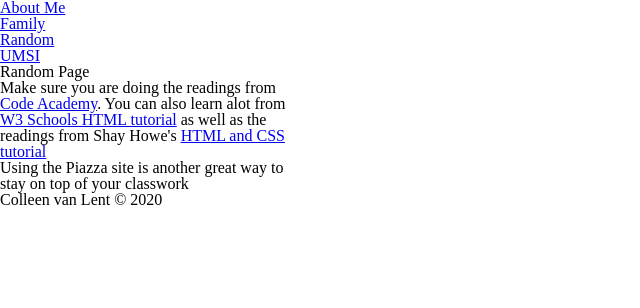
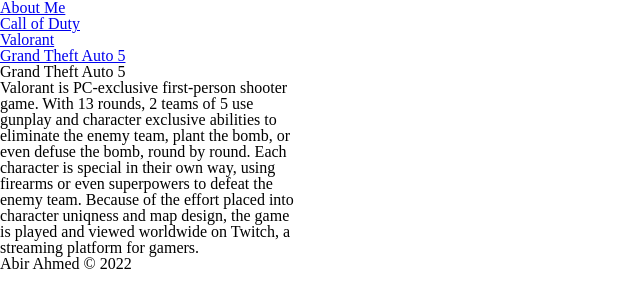
Before and after one commit to abirahmed7272/portfolio-content, a plain HTML site: page gta-5-page.html in a window 1280 px wide. Shown: the whole page, without its empty margins (0-640 px from the left). Drawn offline with Linux system fonts and the light colour scheme.

Commit message:
Titles for pages

```diff
--- a/gta-5-page.html
+++ b/gta-5-page.html
@@ -7,34 +7,33 @@
 	<meta name="viewport" content="width=device-width, initial-scale=1.0">
 	<link rel="icon" href="images/favicon.ico">
 	<link rel="stylesheet" href="css/html5reset.css">
-	<link rel="stylesheet" href="css/style.css">
-	<title>Random</title>
+	<!-- <link rel="stylesheet" href="css/style.css"> -->
+	<title>Grand Theft Auto 5</title>
 </head>
 <body>
 	<header>
 		<nav>
 			<ul>
-				<li><a href = "index.html">About Me</a></li>
-				<li><a href = "personal.html">Family</a>
-				<li class="active"><a href = "random.html">Random</a></li>
-				<li><a href = "http://www.si.umich.edu">UMSI</a></li>
+				<li><a href = "index.html" >About Me</a></li>
+				<li><a href = "call-of-duty-page.html">Call of Duty</a></li>
+				<li><a href = "valorant-page.html">Valorant</a></li>
+				<li class="active"><a href = "gta-5-page.html">Grand Theft Auto 5</a></li>
 			</ul>
 		</nav>
-		<h1>Random Page</h1>
+		<h1>Grand Theft Auto 5</h1>
 	</header>
 
 	<main>
-	<p>Make sure you are doing the readings from
-		<a href= "https://www.codecademy.com/">Code Academy</a>.  You can also
-		learn alot from <a href = "https://www.w3schools.com/html/">W3 Schools HTML
-		tutorial</a> as well as the readings from Shay Howe's
-		<a href = "https://learn.shayhowe.com/html-css/">HTML and CSS tutorial</a></p>
-
-	<p>Using the Piazza site is another great way to stay on top of your classwork</p>
+		<p>Valorant is PC-exclusive first-person shooter game. With 13 rounds, 2 teams of 5 use gunplay
+			and character exclusive abilities to eliminate the enemy team, plant the bomb, or even defuse
+			the bomb, round by round. Each character is special in their own way, using firearms or even
+			superpowers to defeat the enemy team. Because of the effort placed into character uniqness and
+			map design, the game is played and viewed worldwide on Twitch, a streaming platform for gamers.
+		<p>
 	</main>
 
 	<footer>
-		<p>Colleen van Lent &copy; 2020</p>
+		<p>Abir Ahmed &copy; 2022</p>
 	</footer>
 </body>
 </html>
```
Also changed, not shown: call-of-duty-page.html (+1 -1 lines), valorant-page.html (+1 -1 lines).
